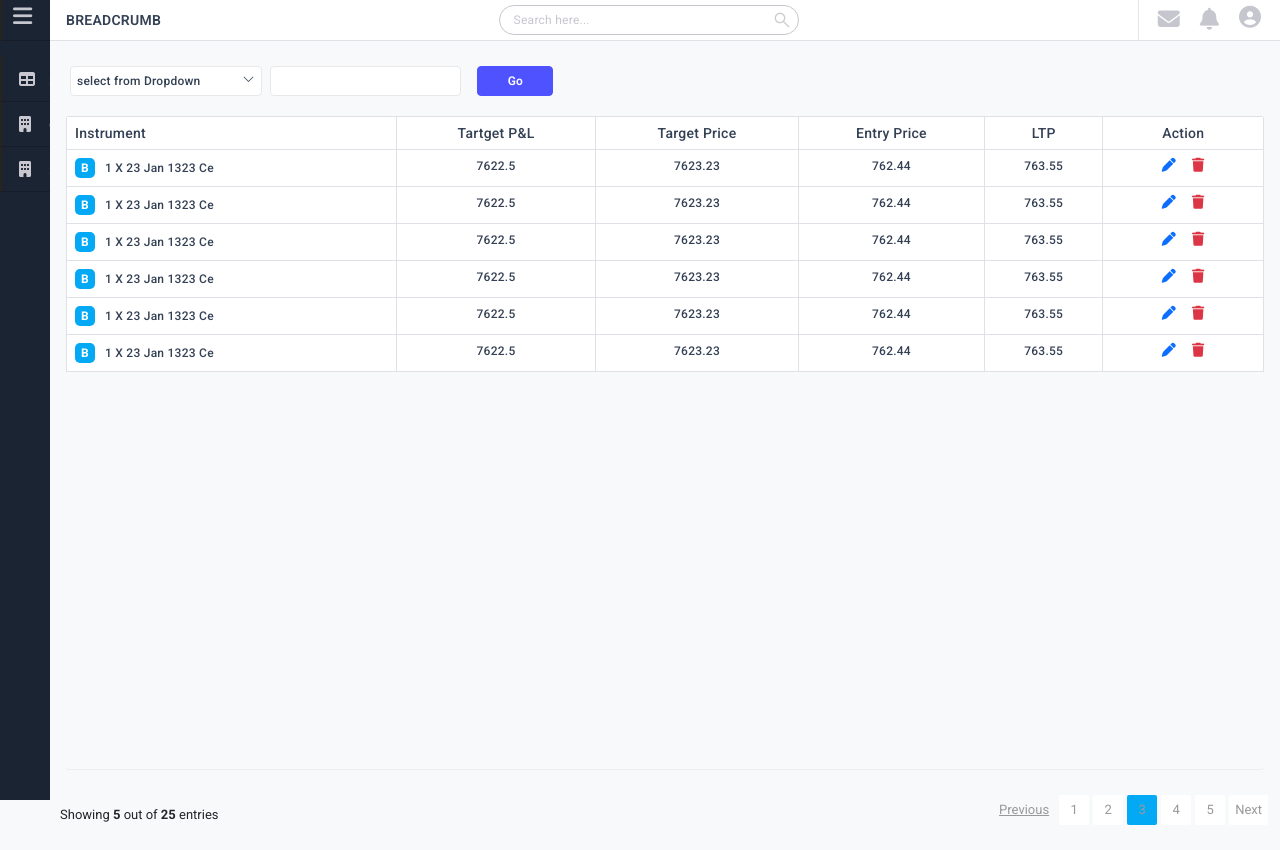
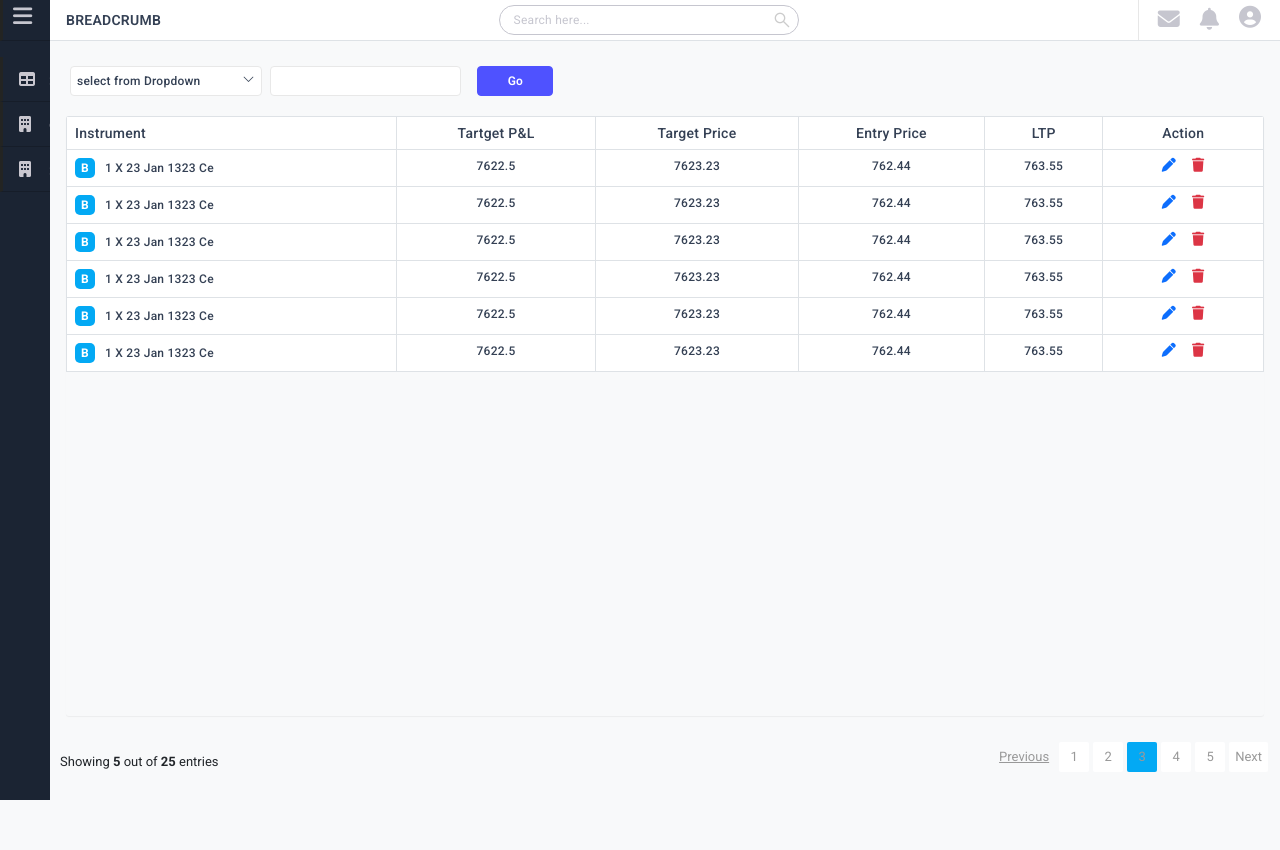
Before and after one commit to abhishek026/einvesta, an Angular app: page /order-history in a window 1280 px wide. After the commit the page ends 800 px from the top, so only its background shows below. Built offline with nearby package versions, Linux system fonts and the light colour scheme.

Commit message:
ui changes

```diff
--- a/src/app/components/orderhistory/orderhistory.component.scss
+++ b/src/app/components/orderhistory/orderhistory.component.scss
@@ -54,7 +54,7 @@ border-radius: 3px;
   scroll-behavior: smooth;
     white-space: nowrap;
     overflow: auto;
-    height: calc(100vh - 147px);
+    height: calc(100vh - 200px);
 
 table {
   border-collapse: collapse;
```
